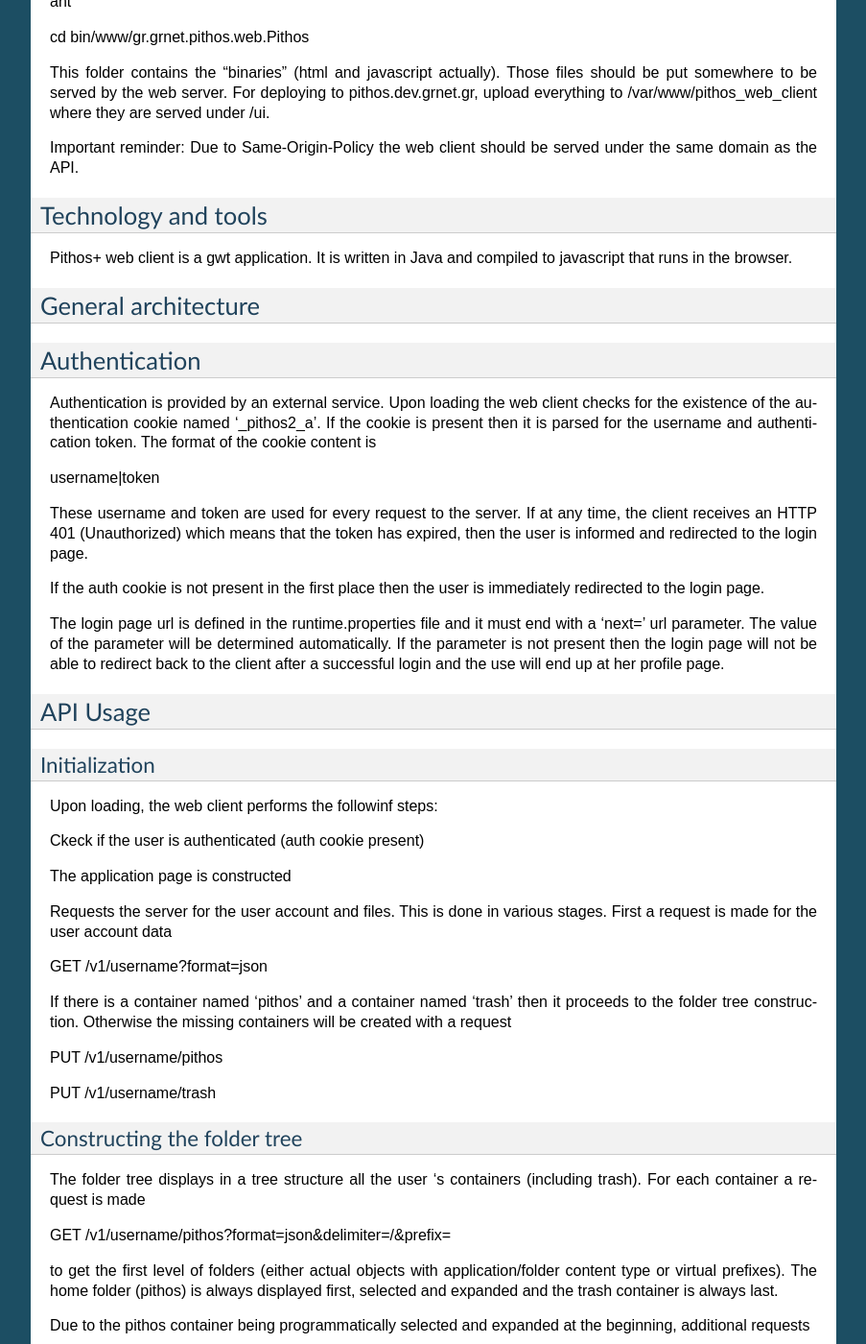
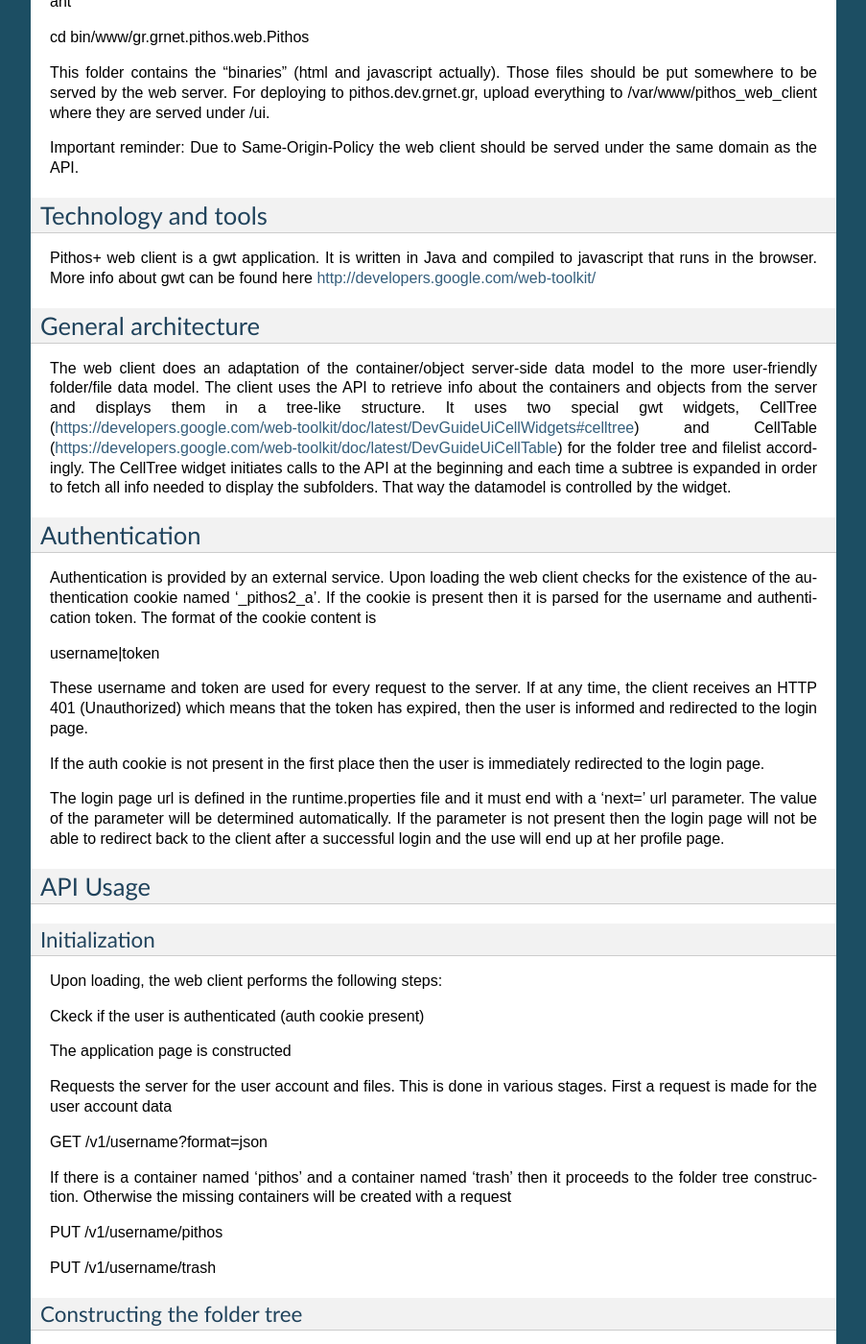
Before and after one commit to gkorf/pwc, a Sphinx documentation site: the page built from docs/source/webclient.rst, in a window 1280 px wide and 1400 px high, scrolled down 730 px. Shown: the whole window at 96% size, without its empty margins (198-1101 px from the left). Built offline with Sphinx 7.4.7, drawn with Linux system fonts in a browser that asks for light colours; some of the changed text lies outside the part shown.

Commit message:
More documentation

```diff
--- a/docs/source/webclient.rst
+++ b/docs/source/webclient.rst
@@ -48,10 +48,12 @@
 
 Technology and tools
 --------------------
-Pithos+ web client is a gwt application. It is written in Java and compiled to javascript that runs in the browser.
+Pithos+ web client is a gwt application. It is written in Java and compiled to javascript that runs in the browser. More info about gwt can be found here http://developers.google.com/web-toolkit/
 
 General architecture
 --------------------
+
+The web client does an adaptation of the container/object server-side data model to the more user-friendly folder/file data model. The client uses the API to retrieve info about the containers and objects from the server and displays them in a tree-like structure. It uses two special gwt widgets, CellTree (https://developers.google.com/web-toolkit/doc/latest/DevGuideUiCellWidgets#celltree) and CellTable (https://developers.google.com/web-toolkit/doc/latest/DevGuideUiCellTable) for the folder tree and filelist accordingly. The CellTree widget initiates calls to the API at the beginning and each time a subtree is expanded in order to fetch all info needed to display the subfolders. That way the datamodel is controlled by the widget.
 
 Authentication
 --------------
@@ -71,7 +73,7 @@
 
 Initialization
 ^^^^^^^^^^^^^^
-Upon loading, the web client performs the followinf steps:
+Upon loading, the web client performs the following steps:
 
 Ckeck if the user is authenticated (auth cookie present)
 
```
Also changed, not shown: other parts of docs/source/webclient.rst (+1 -1 lines).
